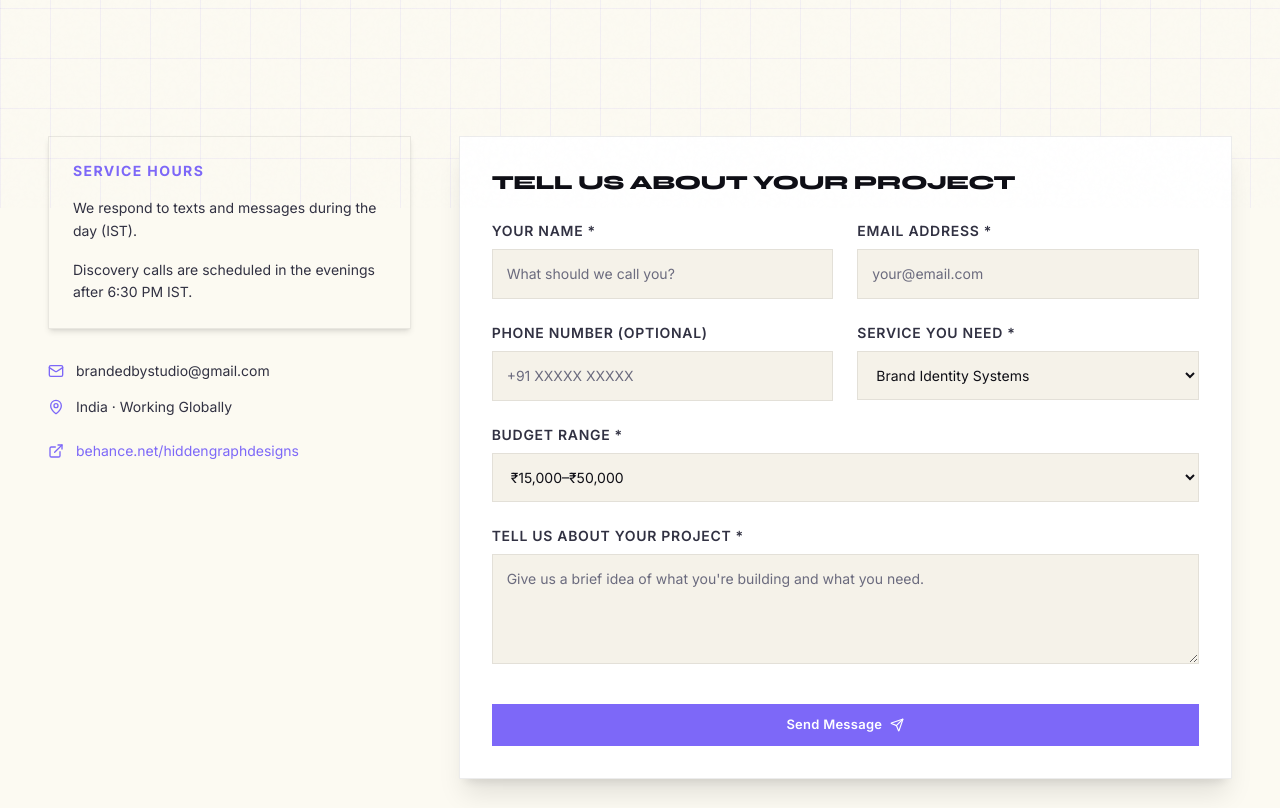
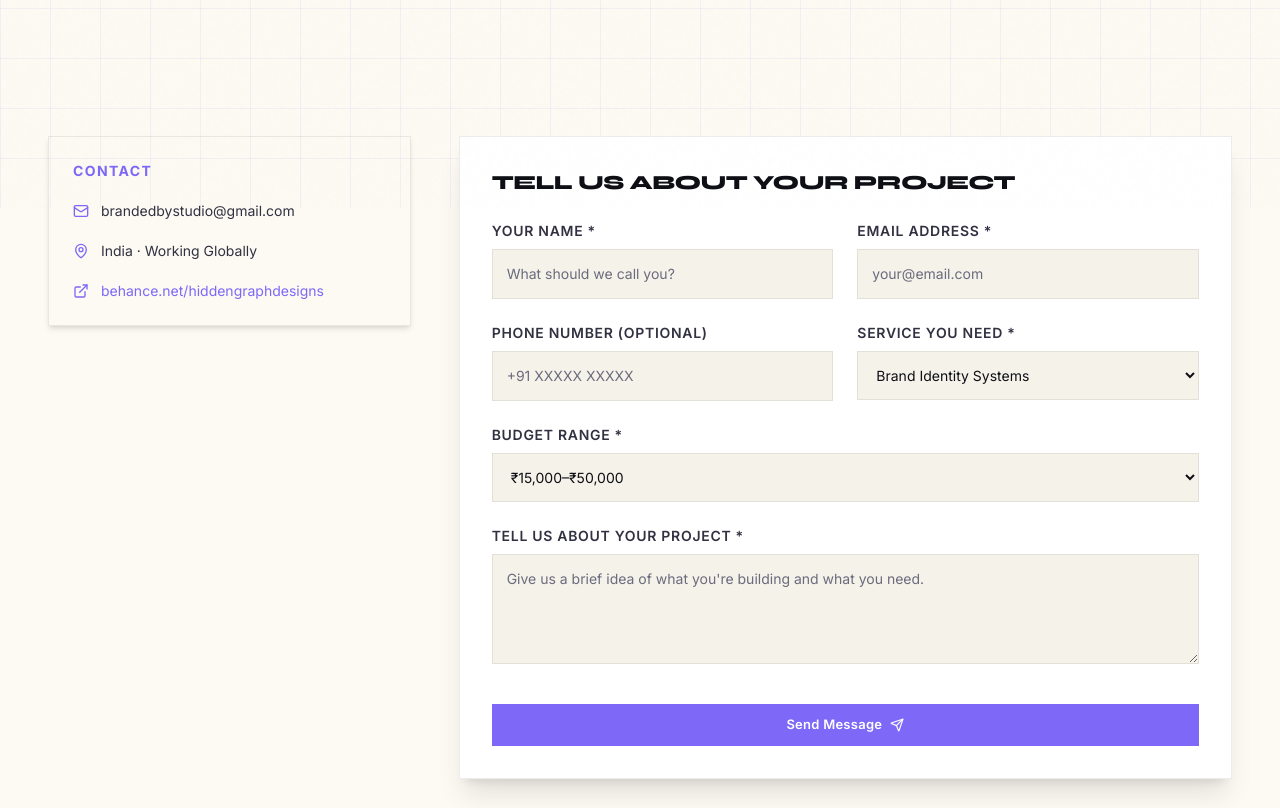
Before and after one commit to Hakkim1/brandedby-website, a Next.js app: page /contact in a window 1280 px wide. Shown: the part 592-1400 px from the top of the page. Built offline with nearby package versions, Linux system fonts and the light colour scheme.

Commit message:
fix: contact label, footer logo size, EST year 2026, remove article border line

```diff
--- a/app/contact/page.js
+++ b/app/contact/page.js
@@ -58,31 +58,22 @@ export default function ContactPage() {
         <div className="grid grid-cols-1 lg:grid-cols-12 gap-12 items-start">
           {/* Left Column: Studio Info */}
           <div className="lg:col-span-4 flex flex-col gap-8">
-            <div className="p-6 bg-surface/40 border border-border rounded-none shadow-md flex flex-col gap-4">
+            <div className="p-6 bg-surface/40 border border-border rounded-none shadow-md flex flex-col gap-5">
               <span className="font-body text-sm font-bold text-purple tracking-widest uppercase block">
-                Service Hours
+                Contact
               </span>
-              <p className="text-secondary text-sm leading-relaxed font-normal">
-                We respond to texts and messages during the day (IST).
-              </p>
-              <p className="text-secondary text-sm leading-relaxed font-normal">
-                Discovery calls are scheduled in the evenings after 6:30 PM IST.
-              </p>
-            </div>
-
-            <div className="flex flex-col gap-4 font-body text-sm text-secondary">
-              <div className="flex items-center gap-3">
-                <Mail className="w-4 h-4 text-purple" />
-                <a href="mailto:brandedbystudio@gmail.com" className="hover:text-white transition-colors">
+              <div className="flex items-center gap-3 font-body text-sm text-secondary">
+                <Mail className="w-4 h-4 text-purple shrink-0" />
+                <a href="mailto:brandedbystudio@gmail.com" className="hover:text-purple transition-colors">
                   brandedbystudio@gmail.com
                 </a>
               </div>
-              <div className="flex items-center gap-3">
-                <MapPin className="w-4 h-4 text-purple" />
+              <div className="flex items-center gap-3 font-body text-sm text-secondary">
+                <MapPin className="w-4 h-4 text-purple shrink-0" />
                 <span>India · Working Globally</span>
               </div>
-              <div className="flex items-center gap-3 pt-2">
-                <ExternalLink className="w-4 h-4 text-purple" />
+              <div className="flex items-center gap-3 font-body text-sm">
+                <ExternalLink className="w-4 h-4 text-purple shrink-0" />
                 <a
                   href="https://behance.net/hiddengraphdesigns"
                   target="_blank"
--- a/app/insights/[slug]/page.js
+++ b/app/insights/[slug]/page.js
@@ -49,7 +49,7 @@ export default function InsightDetailsPage({ params }) {
         </Link>
 
         {/* Article Header */}
-        <div className="border-b border-border/60 pb-8 mb-12">
+        <div className="pb-8 mb-12">
           <div className="flex items-center gap-4 font-body text-xs text-muted mb-4">
             <span className="flex items-center gap-1.5 font-semibold text-purple">
               <Tag className="w-3.5 h-3.5" />
--- a/components/Footer.js
+++ b/components/Footer.js
@@ -17,13 +17,13 @@ export default function Footer() {
         {/* Col 1: Brand Info */}
         <div className="flex flex-col gap-4">
           <Link href="/" className="flex items-center group w-max">
-            <Logo className="h-12 w-auto transition-transform duration-300 group-hover:scale-[1.02]" />
+            <Logo className="h-8 w-auto transition-transform duration-300 group-hover:scale-[1.02]" />
           </Link>
           <p className="text-muted text-xs leading-relaxed max-w-xs font-normal">
             Building premium visual identities and growth marketing systems for India's next generation of new businesses.
           </p>
           <div className="mt-2 font-body text-xs text-purple/60 uppercase tracking-wider font-semibold">
-            ● EST. 2025 // WORKING GLOBALLY
+            ● EST. 2026 // WORKING GLOBALLY
           </div>
         </div>
 
```
